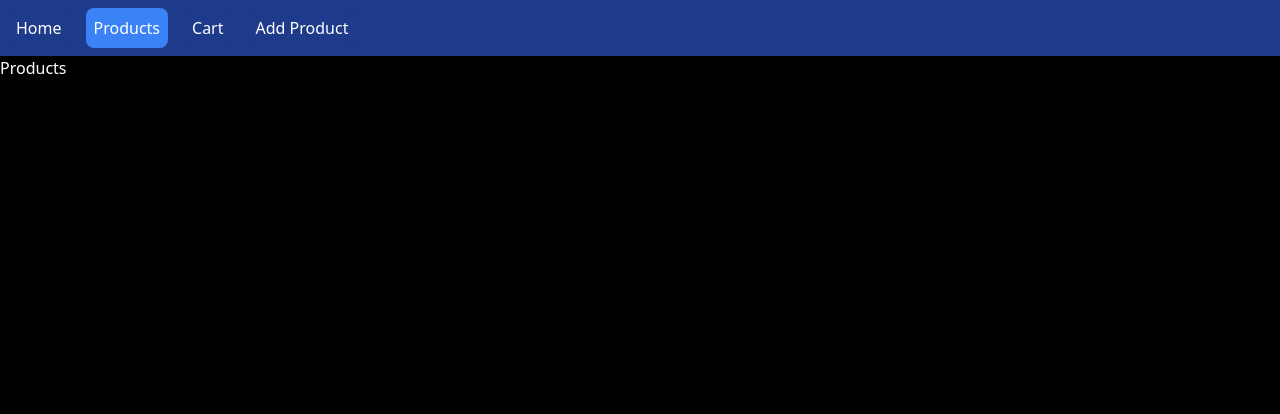
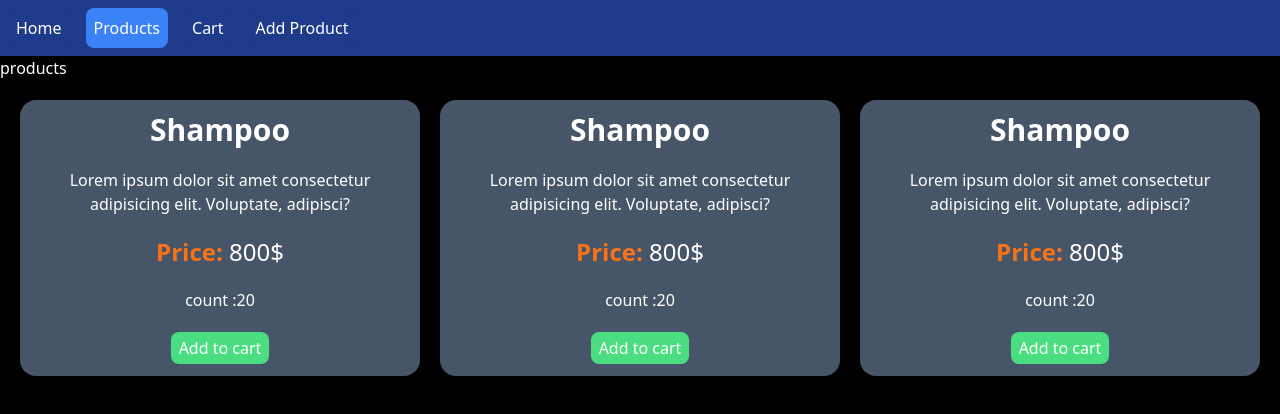
Before and after one commit to sahand-mahdilu/CRUD-with-React, a React (Vite) app: page /products in a window 1280 px wide. Shown: the top 414 px of the page. Built offline with nearby package versions, Linux system fonts and the light colour scheme.

Commit message:
feat : cart content added

```diff
--- a/src/Components/ProductCart.tsx
+++ b/src/Components/ProductCart.tsx
@@ -1,6 +1,20 @@
 
 export default function ProductCart() {
   return (
-    <div>ProductCart</div>
+    <div className="flex flex-col items-center gap-5 bg-slate-600 p-3 rounded-2xl">
+
+        <h1 className="text-3xl font-bold">Shampoo</h1>
+        <p className="text-center">Lorem ipsum dolor sit amet consectetur adipisicing elit. Voluptate, adipisci?</p>
+        <div>
+        <span className="text-2xl font-bold text-orange-500">Price: </span>
+        <span className="text-2xl">800$ </span>
+
+
+        </div>
+        <span>count :20</span>
+        <button className="p-1 px-2 rounded-lg bg-green-400">Add to cart</button>
+
+
+    </div>
   )
 }
--- a/src/Pages/Products.tsx
+++ b/src/Pages/Products.tsx
@@ -1,6 +1,18 @@
+import ProductCart from "../Components/ProductCart";
 
 export default function Products() {
   return (
-    <div className="text-white">Products</div>
-  )
+    <div className="text-white">
+      <span>products</span>
+
+      <div className="grid grid-cols-3 gap-5 p-5">
+
+      <ProductCart/>
+      <ProductCart/>
+      <ProductCart/>
+      </div>
+
+
+    </div>
+  );
 }
```
